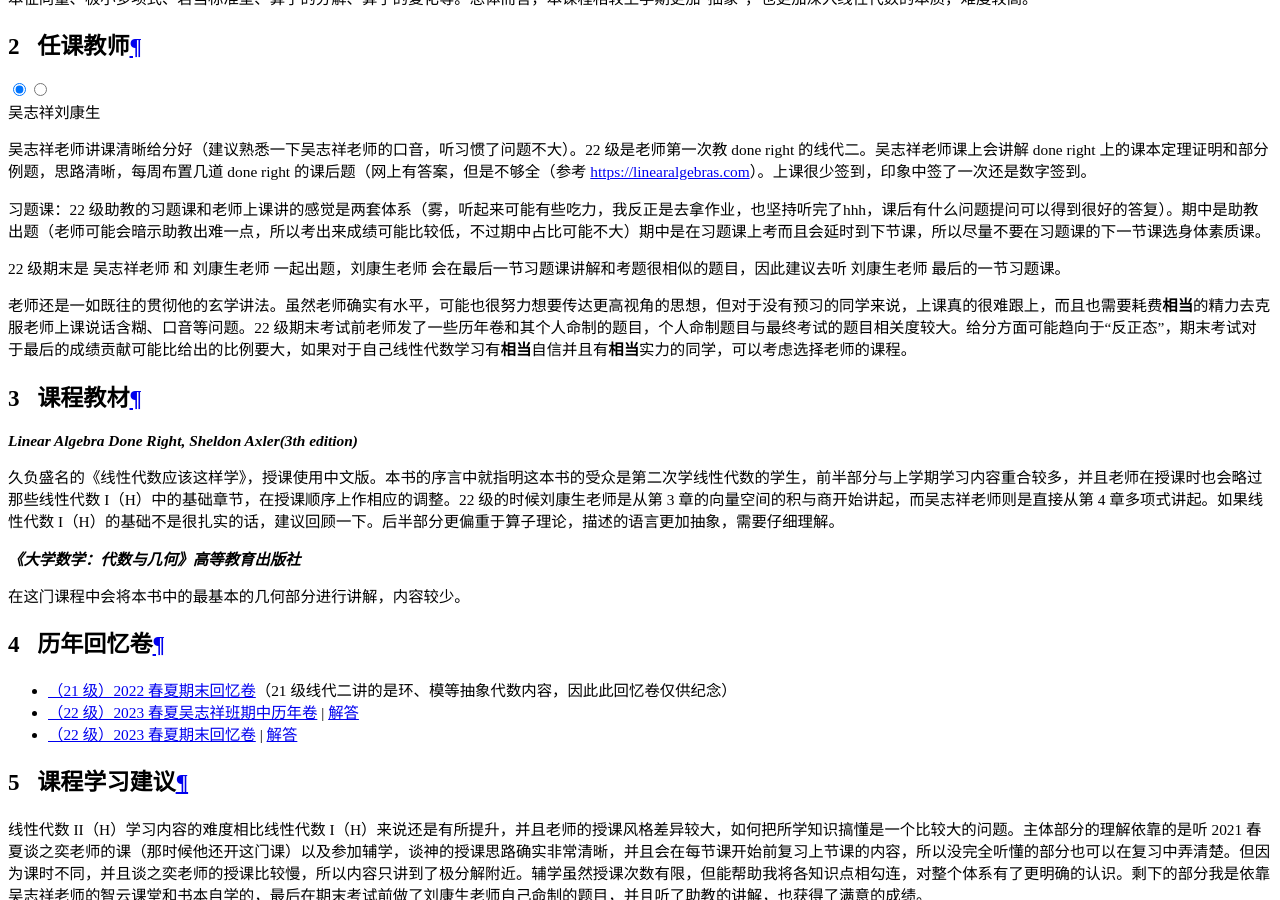
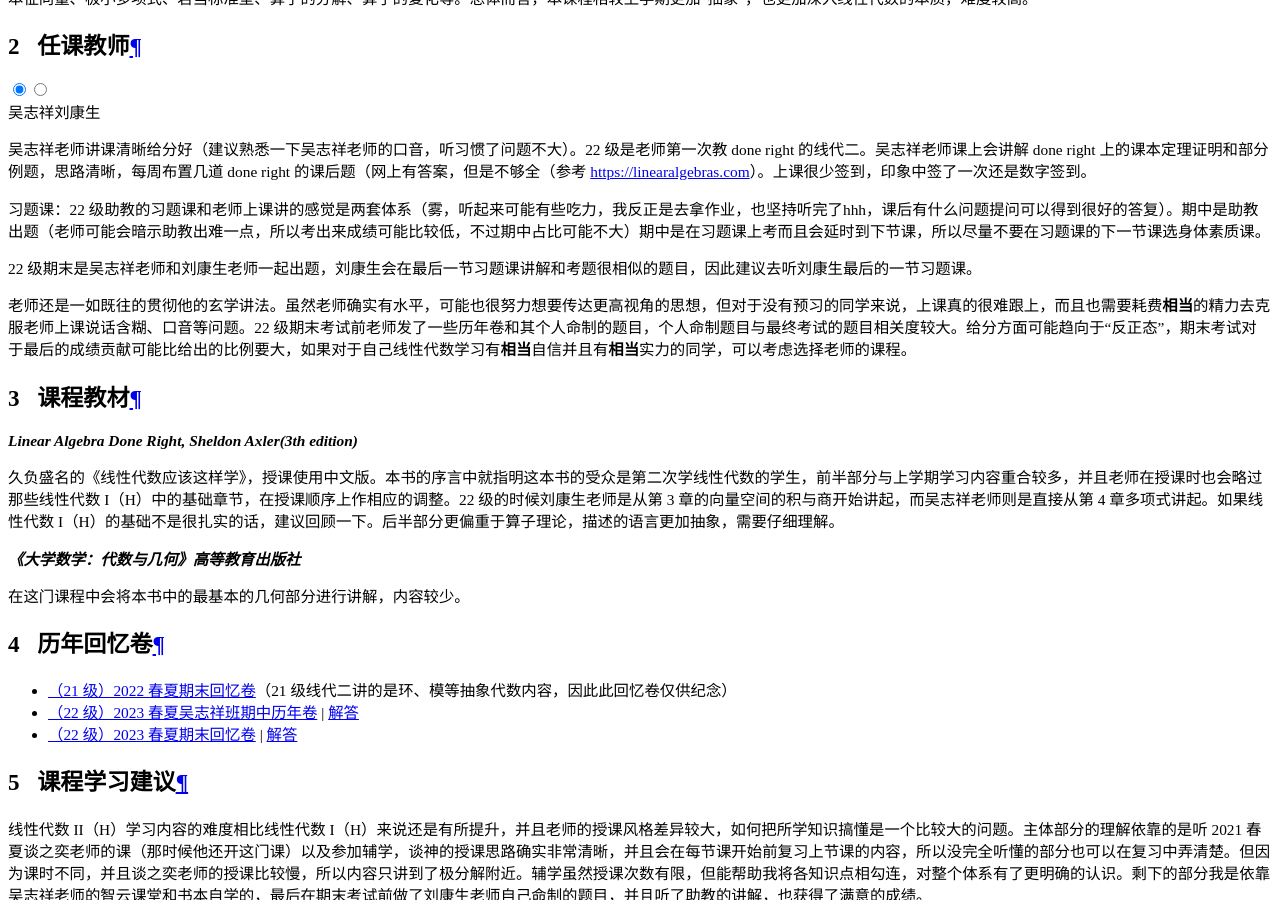
Before and after one commit to ZJU-Turing/TuringCourses, an MkDocs documentation site: the page built from docs/math_phys/linear_algebra2/index.md, in a window 1280 px wide and 900 px high, scrolled down 18188 px. Built offline with MkDocs 1.6.1 and Material for MkDocs 9.7.7, drawn with Linux system fonts in a browser that asks for light colours; comment, search, counter and statistics services are not loaded.

Commit message:
style: fix

```diff
--- a/docs/math_phys/linear_algebra2/index.md
+++ b/docs/math_phys/linear_algebra2/index.md
@@ -12,7 +12,7 @@
 
     习题课：22 级助教的习题课和老师上课讲的感觉是两套体系（雾，听起来可能有些吃力，我反正是去拿作业，也坚持听完了hhh，课后有什么问题提问可以得到很好的答复）。期中是助教出题（老师可能会暗示助教出难一点，所以考出来成绩可能比较低，不过期中占比可能不大）期中是在习题课上考而且会延时到下节课，所以尽量不要在习题课的下一节课选身体素质课。
 
-    22 级期末是 吴志祥老师 和 刘康生老师 一起出题，刘康生老师 会在最后一节习题课讲解和考题很相似的题目，因此建议去听 刘康生老师 最后的一节习题课。
+    22 级期末是吴志祥老师和刘康生老师一起出题，刘康生会在最后一节习题课讲解和考题很相似的题目，因此建议去听刘康生最后的一节习题课。
 
 === "刘康生"
 
```
